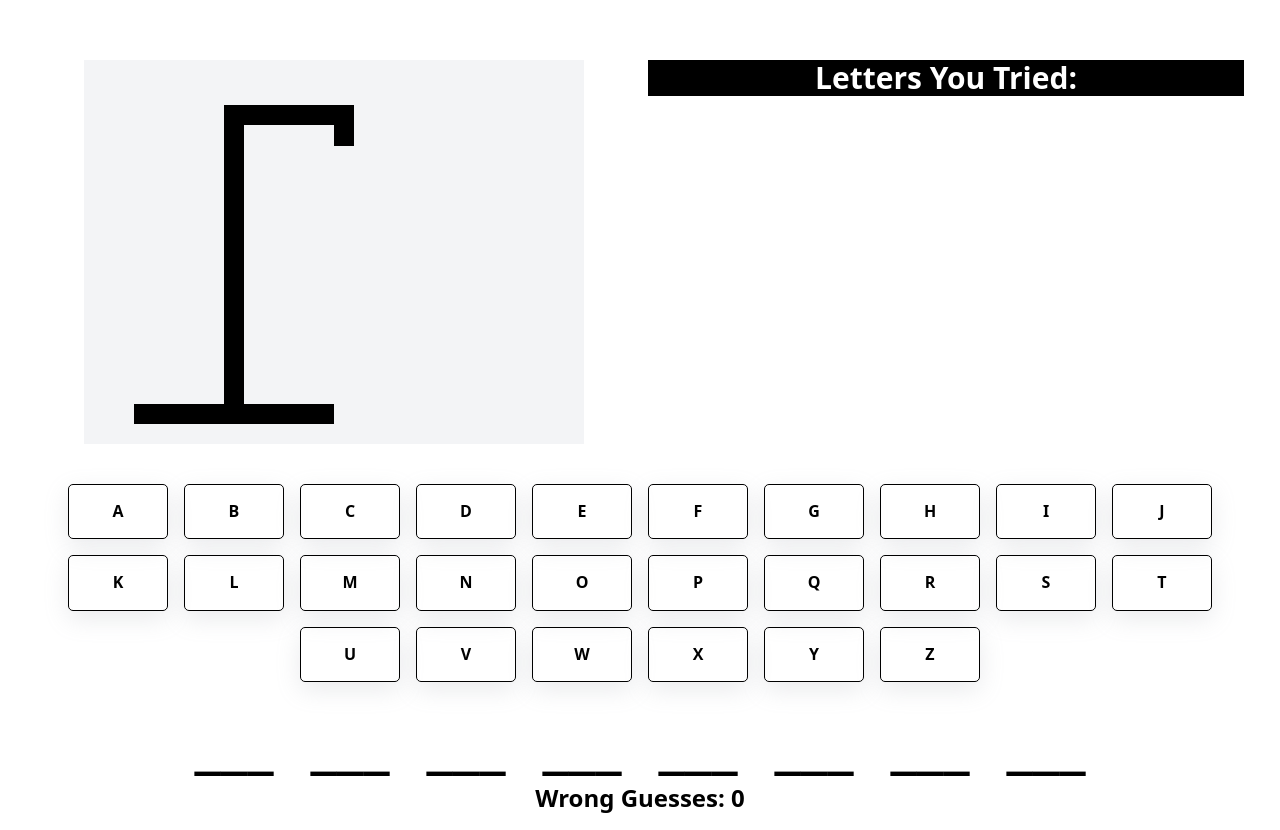
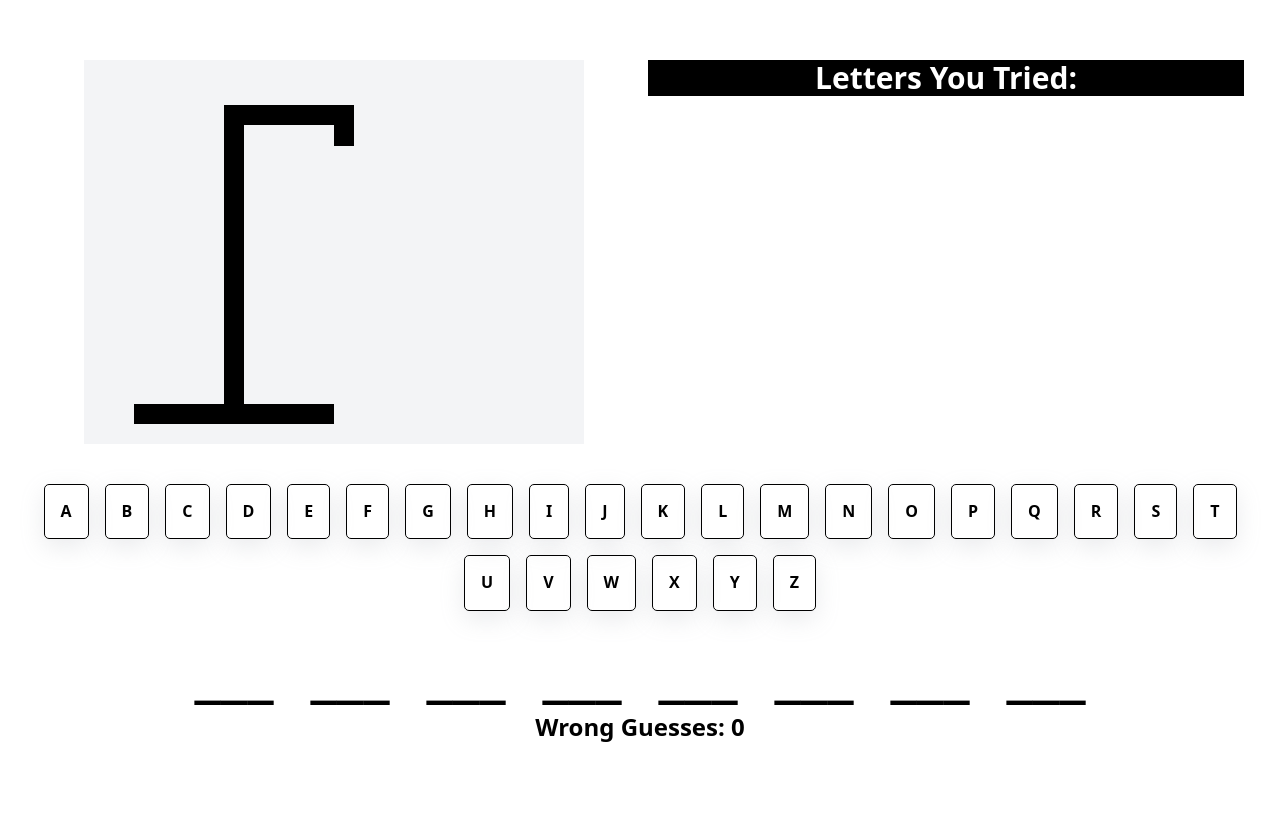
Before and after one commit to suren36/HANGMAN-with-REACT-TYPESCRIPT, a React (Vite) app: page / in a window 1280 px wide. After the commit the page ends 800 px from the top, so only its background shows below. Built offline with nearby package versions, Linux system fonts and the light colour scheme.

Commit message:
Finalizing  build process

```diff
--- a/src/components/Keyword.tsx
+++ b/src/components/Keyword.tsx
@@ -73,7 +73,7 @@ export const Keyword = ({ guessWord = "" }: KeywordProps) => {
           <span
             onClick={() => handleClick(letter)}
             key={index}
-            className={`letter text-center min-w-25 cursor-pointer ${
+            className={`letter text-center cursor-pointer ${
               guessedLetters.includes(letter) ? "opacity-50" : ""
             }`}
           >
```
